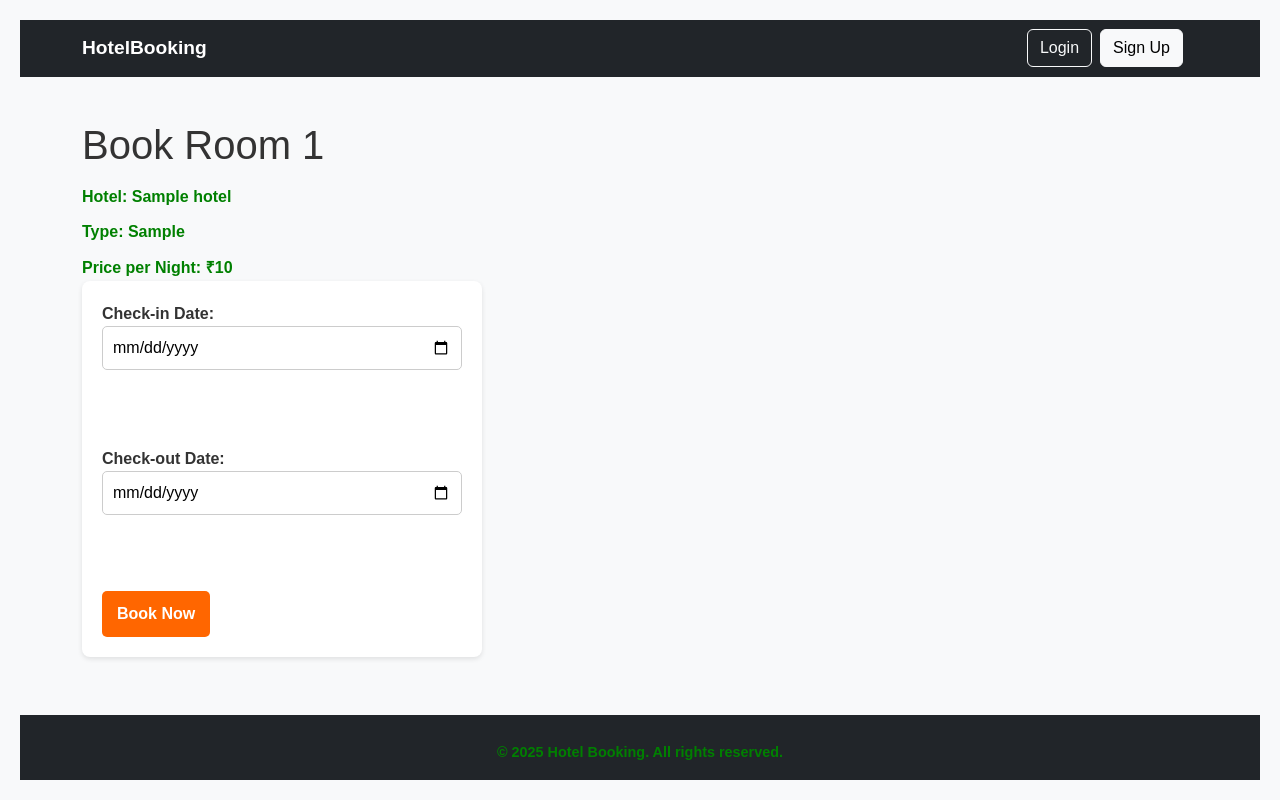
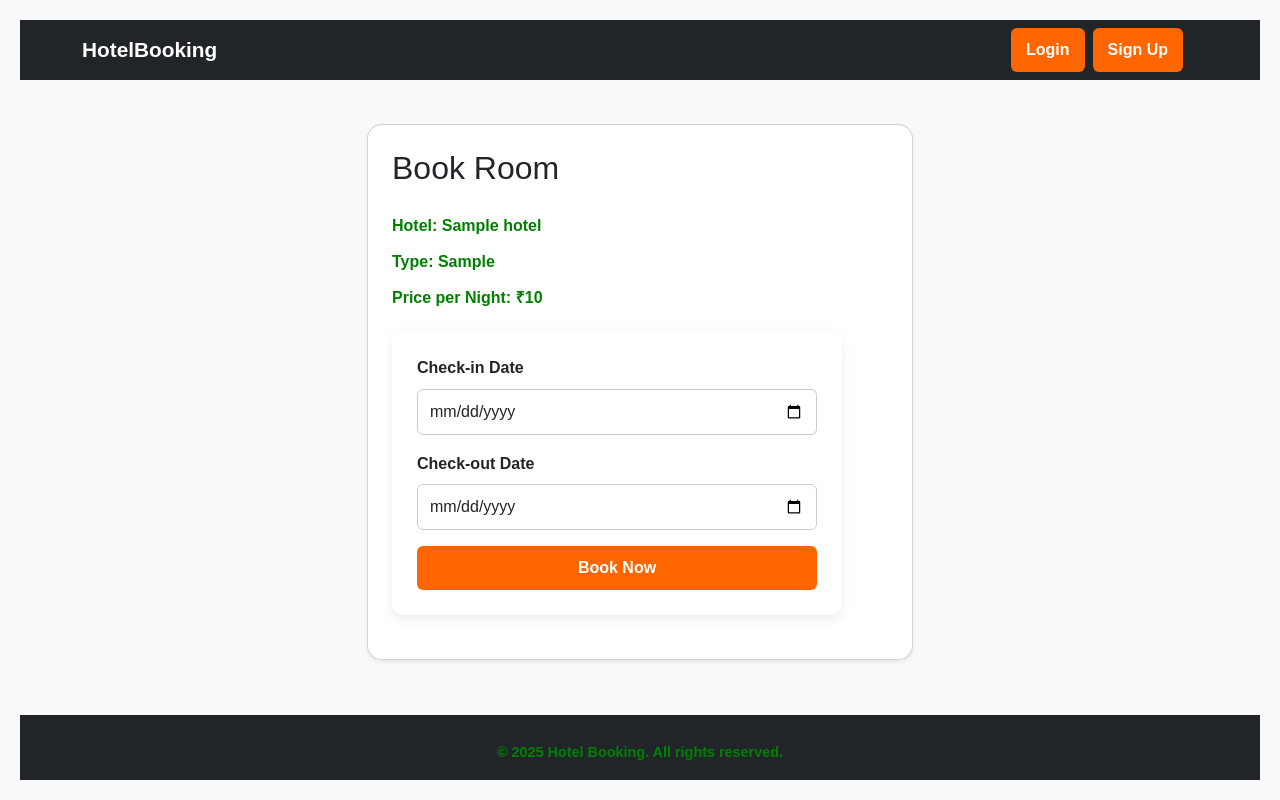
Before and after one commit to Vaishnavi231004/hotel_booking_front, a Django app: page /book/1/ in a window 1280 px wide. Run offline with Django 5.2, Linux system fonts and the light colour scheme; tables that the repository leaves empty hold one stand-in row (values such as "Sample post"); a database or web service that is not in the repository returns one stand-in record (values such as "Sample title"); data that the repository does not hold is empty.

Commit message:
add styling and update templates

```diff
--- a/frontend_bookings/static/frontend_bookings/style.css
+++ b/frontend_bookings/static/frontend_bookings/style.css
@@ -3,12 +3,12 @@ body, h1, h2, h3, p, ul, li, form, input, button {
     margin: 0;
     padding: 0;
     box-sizing: border-box;
-    font-family: Arial, Helvetica, sans-serif;
+    font-family: 'Arial', Helvetica, sans-serif;
 }
 
 /* Body background and text */
 body {
-    background-color: #f5f5f5;
+    background-color: #f8f9fa;
     color: #333;
     line-height: 1.6;
     padding: 20px;
@@ -47,46 +47,60 @@ li {
     background-color: #fff;
     padding: 15px;
     margin-bottom: 10px;
-    border-radius: 8px;
-    box-shadow: 0px 2px 5px rgba(0,0,0,0.1);
+    border-radius: 12px;
+    box-shadow: 0px 4px 12px rgba(0,0,0,0.08);
+    transition: transform 0.2s ease-in-out, box-shadow 0.2s ease-in-out;
+}
+li:hover {
+    transform: translateY(-3px);
+    box-shadow: 0px 8px 20px rgba(0,0,0,0.15);
 }
 
 /* Forms */
 form {
     background-color: #fff;
-    padding: 20px;
-    border-radius: 8px;
-    max-width: 400px;
-    box-shadow: 0px 2px 5px rgba(0,0,0,0.1);
+    padding: 25px;
+    border-radius: 12px;
+    max-width: 450px;
+    box-shadow: 0px 4px 12px rgba(0,0,0,0.08);
+    margin: 20px 0;
 }
 
 label {
     display: block;
-    margin-bottom: 10px;
+    margin-bottom: 8px;
     font-weight: bold;
 }
 
 input[type="text"], input[type="email"], input[type="password"], input[type="date"] {
     width: 100%;
-    padding: 8px 10px;
+    padding: 10px 12px;
     margin-bottom: 15px;
     border: 1px solid #ccc;
-    border-radius: 5px;
+    border-radius: 6px;
+    transition: border-color 0.3s;
+}
+
+input[type="text"]:focus, input[type="email"]:focus, input[type="password"]:focus, input[type="date"]:focus {
+    border-color: #ff6600;
+    outline: none;
 }
 
 /* Buttons */
-button {
+button, .btn {
     background-color: #ff6600;
     color: white;
     padding: 10px 15px;
     border: none;
-    border-radius: 5px;
+    border-radius: 6px;
     cursor: pointer;
     font-weight: bold;
+    transition: background-color 0.3s, transform 0.2s;
 }
 
-button:hover {
+button:hover, .btn:hover {
     background-color: #e65c00;
+    transform: translateY(-2px);
 }
 
 /* Messages */
@@ -100,25 +114,57 @@ p.error {
     color: red;
 }
 
-body {
-    background-color: #f8f9fa;
-}
-
 /* Card styling */
 .card {
     border-radius: 15px;
-    transition: transform 0.2s ease-in-out;
+    transition: transform 0.3s ease, box-shadow 0.3s ease;
+    overflow: hidden;
 }
+
 .card:hover {
-    transform: scale(1.02);
+    transform: translateY(-5px);
+    box-shadow: 0 12px 25px rgba(0,0,0,0.15);
+}
+
+.card img {
+    height: 200px;
+    object-fit: cover;
+    width: 100%;
 }
 
 /* Navbar custom tweaks */
 .navbar-brand {
     font-weight: bold;
-    font-size: 1.2rem;
+    font-size: 1.3rem;
 }
 
+/* Footer */
 footer {
     font-size: 0.9rem;
+    background-color: #222;
+    color: #fff;
+    padding: 15px 0;
+    margin-top: 40px;
 }
+
+/* Review list group */
+.list-group-item {
+    border-radius: 12px;
+    box-shadow: 0px 4px 10px rgba(0,0,0,0.05);
+    margin-bottom: 12px;
+}
+
+.list-group-item:hover {
+    transform: translateY(-2px);
+    box-shadow: 0px 8px 18px rgba(0,0,0,0.1);
+}
+
+/* Links */
+a {
+    transition: color 0.3s;
+}
+
+a:hover {
+    color: #ff6600;
+    text-decoration: none;
+}
--- a/frontend_bookings/templates/frontend_bookings/booking_form.html
+++ b/frontend_bookings/templates/frontend_bookings/booking_form.html
@@ -1,31 +1,41 @@
 {% extends 'frontend_bookings/base.html' %}
 
 {% block content %}
-<h1>Book Room {{ room.id }}</h1>
-<p>Hotel: {{ room.hotel.name }}</p>
-<p>Type: {{ room.room_type }}</p>
-<p>Price per Night: ₹{{ room.price_per_night }}</p>
+<div class="row justify-content-center">
+    <div class="col-md-6">
+        <div class="card p-4 shadow-sm">
+            <h2 class="mb-3">Book Room </h2>
+            <p><strong>Hotel:</strong> {{ room.hotel.name }}</p>
+            <p><strong>Type:</strong> {{ room.room_type }}</p>
+            <p><strong>Price per Night:</strong> ₹{{ room.price_per_night }}</p>
 
             {% if user.is_staff %}
-    <!-- Admin should not see booking form -->
-    <p style="color: red;">Admins cannot book rooms.</p>
+                <div class="alert alert-danger">
+                    Admins cannot book rooms.
+                </div>
             {% else %}
-    <!-- Traveler sees booking form -->
                 <form method="POST">
                     {% csrf_token %}
-        <label>Check-in Date:
-            <input type="date" name="check_in" required>
-        </label><br><br>
+                    <div class="mb-3">
+                        <label for="check_in" class="form-label">Check-in Date</label>
+                        <input type="date" class="form-control" id="check_in" name="check_in" required>
+                    </div>
 
-        <label>Check-out Date:
-            <input type="date" name="check_out" required>
-        </label><br><br>
+                    <div class="mb-3">
+                        <label for="check_out" class="form-label">Check-out Date</label>
+                        <input type="date" class="form-control" id="check_out" name="check_out" required>
+                    </div>
 
-        <button type="submit">Book Now</button>
+                    <button type="submit" class="btn btn-warning w-100">Book Now</button>
                 </form>
             {% endif %}
 
             {% if message %}
-    <p style="color: green;">{{ message }}</p>
+                <div class="alert alert-success mt-3">
+                    {{ message }}
+                </div>
             {% endif %}
+        </div>
+    </div>
+</div>
 {% endblock %}
--- a/frontend_bookings/views.py
+++ b/frontend_bookings/views.py
@@ -26,10 +26,12 @@ def hotel_detail(request, hotel_id):
     })
 
 
-# Booking form
+from django.views.decorators.csrf import csrf_exempt
+
+@csrf_exempt
 def booking_form(request, room_id):
     message = ''
-    token = request.session.get("token")  # get token from session
+    token = request.session.get("token")  # DRF token in session
 
     if request.method == 'POST':
         if not token:
@@ -52,7 +54,9 @@ def booking_form(request, room_id):
     room_res = requests.get(f"{API_BASE}rooms/{room_id}/")
     room = room_res.json() if room_res.status_code == 200 else {}
 
-    return render(request, 'frontend_bookings/booking_form.html', {'room': room, 'message': message})
+    return render(request, 'frontend_bookings/booking_form.html', {
+        'room': room, 'message': message
+    })
 
 
 # Signup
@@ -161,7 +165,7 @@ def edit_review(request, review_id):
 
     review = res.json()
 
-    if review["traveler"] != request.session.get("user_id"):
+    if review["traveler"] != request.session.get("username"):
         messages.error(request, "You can only edit your own reviews.")
         return redirect("hotel_detail", hotel_id=review["hotel"])
 
@@ -170,7 +174,7 @@ def edit_review(request, review_id):
         if form.is_valid():
             data = {
                 "hotel": review["hotel"],
-                "traveler": request.session.get("user_id"),
+                "traveler": request.session.get("username"),
                 "rating": form.cleaned_data["rating"],
                 "comment": form.cleaned_data["comment"],
             }
```
Also changed, not shown: frontend_bookings/templates/frontend_bookings/home.html (+12 -15 lines), frontend_bookings/templates/frontend_bookings/hotel_detail.html (+44 -26 lines). Lines whose indentation alone changed are shown as unchanged.
